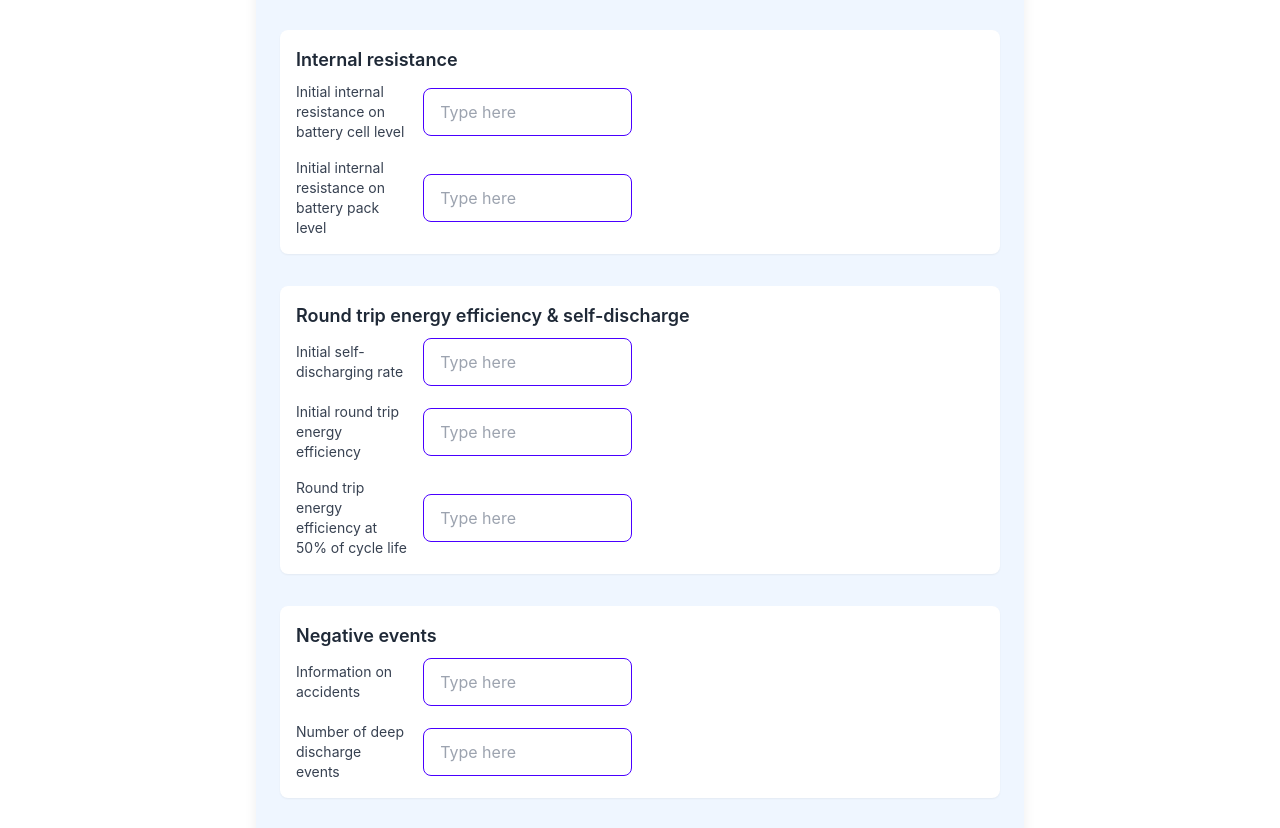
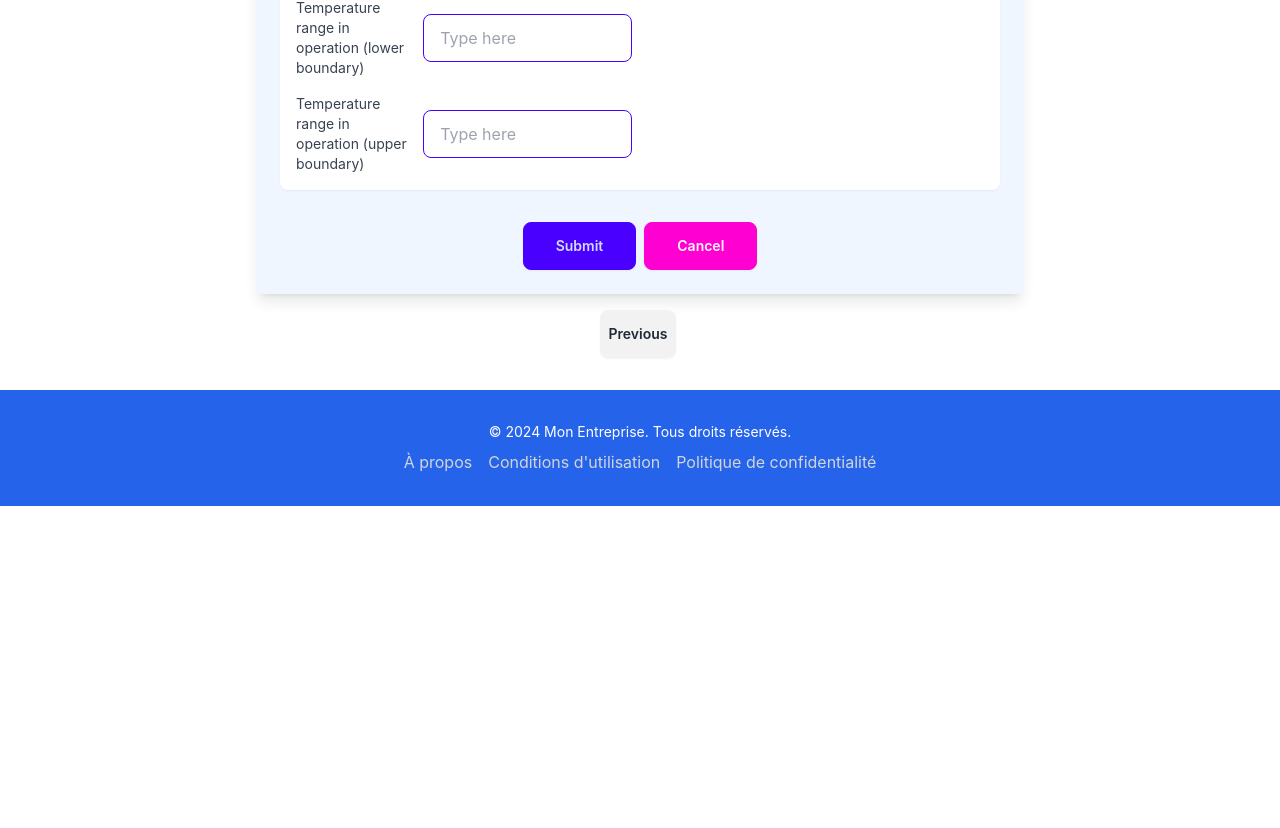
Before and after one commit to BacemJaza/BatteryForm, a React (Create React App) app in the folder battery-form/frontend/: page /performanceanddurability in a window 1280 px wide. Shown: the part 1742-2570 px from the top of the page. After the commit the page ends 2248 px from the top, so only its background shows below. Built offline with nearby package versions, Linux system fonts and the light colour scheme; the HTML template or start-up script is replaced by a standard one.

Commit message:
update infos

```diff
--- a/battery-form/frontend/src/components/formComponents/performanceanddurability.js
+++ b/battery-form/frontend/src/components/formComponents/performanceanddurability.js
@@ -6,29 +6,30 @@ import Footerform from '../../layouts/footerform';
 
 function FormulairePerformanceDurability() {
   const [progress, setProgress] = useState(0);
-  const navigate = useNavigate(); // Ajout de useNavigate pour la navigation
+  const navigate = useNavigate();
 
   const handleSubmit = () => {
-    // Logique de soumission du formulaire ici
-    // Par exemple, envoyer les données au serveur
-    // et mettre à jour l'état de la progression
-    setProgress(100); // Marquer la progression comme terminée à 100%
-    // Ici, vous pouvez ajouter du code supplémentaire pour gérer la soumission du formulaire
+    setProgress(100);
+    // Logique de soumission ici
   };
 
   const handleCancel = () => {
-    // Logique d'annulation du formulaire ici
-    // Par exemple, réinitialiser les champs de formulaire
-    setProgress(0); // Réinitialiser la progression
-    // Ici, vous pouvez ajouter du code supplémentaire pour gérer l'annulation du formulaire
+    setProgress(0);
+    // Logique d'annulation ici
   };
 
+  const handlePrevious = () => {
+    navigate('/batterymaterials');
+  };
 
-  const handlePrevious = () => {
-    console.log("Previous button clicked");
-    // Logique pour le bouton Previous
-    // Par exemple, naviguer vers la page précédente
-    navigate('/designofcircularity'); // Remplacez '/' par votre chemin de route réel
+  const [tooltip, setTooltip] = useState({ expected: false, reference: false, cRate: false });
+
+  const handleMouseEnter = (type) => {
+    setTooltip((prev) => ({ ...prev, [type]: true }));
+  };
+
+  const handleMouseLeave = (type) => {
+    setTooltip((prev) => ({ ...prev, [type]: false }));
   };
 
   return (
@@ -45,40 +46,99 @@ function FormulairePerformanceDurability() {
           <h3 className="text-lg font-semibold mb-2">Battery lifetime</h3>
           <div className="grid grid-cols-1 md:grid-cols-2 gap-x-4">
             <div className="flex flex-col space-y-4">
-              <div className="flex items-center space-x-4">
-                <label className="text-sm text-gray-700 w-48">Expected lifetime: Number of charge-discharge cycles</label>
+              <div className="flex items-center space-x-4 relative">
+                <label
+                  className="text-sm text-gray-700 w-48 cursor-pointer"
+                  onMouseEnter={() => handleMouseEnter('expected')}
+                  onMouseLeave={() => handleMouseLeave('expected')}
+                >
+                  Expected lifetime: Number of charge-discharge cycles
+                  {tooltip.expected && (
+                    <span className="absolute top-0 -left-56 w-48 mt-2 p-2 bg-gray-200 text-black text-sm rounded-md shadow-lg">
+                      Expected battery lifetime expressed in cycles. The exception for non-cycle applications in Article
+                      10 appears sensible, but is not included in the Annex XIII provision. The data attribute is defined
+                      by measurement conditions of the cycle-life test such as the C-Rate and the depth of
+                      discharge in the cycle-life test.
+                    </span>
+                  )}
+                </label>
                 <input
                   type="text"
                   placeholder="Type here"
                   className="input input-bordered input-primary w-full max-w-xs"
                 />
               </div>
-              <div className="flex items-center space-x-4">
-                <label className="text-sm text-gray-700 w-48">Cycle-life reference test</label>
+              <div className="flex items-center space-x-4 relative">
+                <label
+                  className="text-sm text-gray-700 w-48 cursor-pointer"
+                  onMouseEnter={() => handleMouseEnter('reference')}
+                  onMouseLeave={() => handleMouseLeave('reference')}
+                >
+                  Cycle-life reference test
+                  {tooltip.reference && (
+                    <span className="absolute top-0 -left-56 ml-2 mt-2 w-48 p-2 bg-gray-200 text-black text-sm rounded-md shadow-lg">
+                      Specification of the applied cycle-life test.
+                    </span>
+                  )}
+                </label>
                 <input
                   type="text"
                   placeholder="Type here"
                   className="input input-bordered input-primary w-full max-w-xs"
                 />
               </div>
-              <div className="flex items-center space-x-4">
-                <label className="text-sm text-gray-700 w-48">C-rate of relevant cycle-life test</label>
+              <div className="flex items-center space-x-4 relative">
+                <label
+                  className="text-sm text-gray-700 w-48 cursor-pointer"
+                  onMouseEnter={() => handleMouseEnter('cRate')}
+                  onMouseLeave={() => handleMouseLeave('cRate')}
+                >
+                  C-rate of relevant cycle-life test
+                  {tooltip.cRate && (
+                    <span className="absolute top-0 -left-56 w-48 mt-2 p-2 bg-gray-200 text-black text-sm rounded-md shadow-lg">
+                      Measurement parameter: Applied charge and discharge rate (C-rate) of relevant cycle-life test.
+                    </span>
+                  )}
+                </label>
                 <input
                   type="text"
                   placeholder="Type here"
                   className="input input-bordered input-primary w-full max-w-xs"
                 />
               </div>
-              <div className="flex items-center space-x-4">
-                <label className="text-sm text-gray-700 w-48">Capacity threshold for exhaustion</label>
+              <div className="flex items-center space-x-4 relative">
+                <label
+                  className="text-sm text-gray-700 w-48 cursor-pointer"
+                  onMouseEnter={() => handleMouseEnter('capacityThreshold')}
+                  onMouseLeave={() => handleMouseLeave('capacityThreshold')}
+                >
+                  Capacity threshold for exhaustion
+                  {tooltip.capacityThreshold && (
+                    <span className="absolute top-0 -left-56 w-48 mt-2 p-2 bg-gray-200 text-black text-sm rounded-md shadow-lg">
+                      Interpreted as minimum percentage of rated capacity, above which the battery is still considered operational as EV battery in its current life. The value has to be provided by the economic operator.
+                    </span>
+                  )}
+                </label>
                 <input
                   type="text"
                   placeholder="Type here"
                   className="input input-bordered input-primary w-full max-w-xs"
                 />
               </div>
-              <div className="flex items-center space-x-4">
-                <label className="text-sm text-gray-700 w-48">SOCE threshold for exhaustion</label>
+
+              <div className="flex items-center space-x-4 relative">
+                <label
+                  className="text-sm text-gray-700 w-48 cursor-pointer"
+                  onMouseEnter={() => handleMouseEnter('soceThreshold')}
+                  onMouseLeave={() => handleMouseLeave('soceThreshold')}
+                >
+                  SOCE threshold for exhaustion
+                  {tooltip.soceThreshold && (
+                    <span className="absolute top-0 -left-56 w-48 mt-2 p-2 bg-gray-200 text-black text-sm rounded-md shadow-lg">
+                      Derived as analogue to, and potential future replacement of “Capacity threshold for exhaustion”. Interpreted as minimum percentage of SOCE, above which the battery is still considered operational as EV battery in its current life. The value has to be provided by the economic operator. The SOCE standard is only applicable to electric vehicle batteries.
+                    </span>
+                  )}
+                </label>
                 <input
                   type="text"
                   placeholder="Type here"
@@ -183,17 +243,8 @@ function FormulairePerformanceDurability() {
                   className="input input-bordered input-primary w-full max-w-xs"
                 />
               </div>
-            </div>
-          </div>
-        </div>
-
-        {/* Sous-formulaire 4: Internal resistance */}
-        <div className="mb-8 bg-white rounded-lg p-4 shadow-sm">
-          <h3 className="text-lg font-semibold mb-2">Internal resistance</h3>
-          <div className="grid grid-cols-1 md:grid-cols-2 gap-x-4">
-            <div className="flex flex-col space-y-4">
               <div className="flex items-center space-x-4">
-                <label className="text-sm text-gray-700 w-48">Initial internal resistance on battery cell level</label>
+                <label className="text-sm text-gray-700 w-48">Temperature range in operation (lower boundary)</label>
                 <input
                   type="text"
                   placeholder="Type here"
@@ -201,65 +252,7 @@ function FormulairePerformanceDurability() {
                 />
               </div>
               <div className="flex items-center space-x-4">
-                <label className="text-sm text-gray-700 w-48">Initial internal resistance on battery pack level</label>
-                <input
-                  type="text"
-                  placeholder="Type here"
-                  className="input input-bordered input-primary w-full max-w-xs"
-                />
-              </div>
-            </div>
-          </div>
-        </div>
-
-        {/* Sous-formulaire 5: Round trip energy efficiency & self-discharge */}
-        <div className="mb-8 bg-white rounded-lg p-4 shadow-sm">
-          <h3 className="text-lg font-semibold mb-2">Round trip energy efficiency & self-discharge</h3>
-          <div className="grid grid-cols-1 md:grid-cols-2 gap-x-4">
-            <div className="flex flex-col space-y-4">
-              <div className="flex items-center space-x-4">
-                <label className="text-sm text-gray-700 w-48">Initial self-discharging rate</label>
-                <input
-                  type="text"
-                  placeholder="Type here"
-                  className="input input-bordered input-primary w-full max-w-xs"
-                />
-              </div>
-              <div className="flex items-center space-x-4">
-                <label className="text-sm text-gray-700 w-48">Initial round trip energy efficiency</label>
-                <input
-                  type="text"
-                  placeholder="Type here"
-                  className="input input-bordered input-primary w-full max-w-xs"
-                />
-              </div>
-              <div className="flex items-center space-x-4">
-                <label className="text-sm text-gray-700 w-48">Round trip energy efficiency at 50% of cycle life</label>
-                <input
-                  type="text"
-                  placeholder="Type here"
-                  className="input input-bordered input-primary w-full max-w-xs"
-                />
-              </div>
-            </div>
-          </div>
-        </div>
-
-        {/* Sous-formulaire 6: Negative events */}
-        <div className="mb-8 bg-white rounded-lg p-4 shadow-sm">
-          <h3 className="text-lg font-semibold mb-2">Negative events</h3>
-          <div className="grid grid-cols-1 md:grid-cols-2 gap-x-4">
-            <div className="flex flex-col space-y-4">
-              <div className="flex items-center space-x-4">
-                <label className="text-sm text-gray-700 w-48">Information on accidents</label>
-                <input
-                  type="text"
-                  placeholder="Type here"
-                  className="input input-bordered input-primary w-full max-w-xs"
-                />
-              </div>
-              <div className="flex items-center space-x-4">
-                <label className="text-sm text-gray-700 w-48">Number of deep discharge events</label>
+                <label className="text-sm text-gray-700 w-48">Temperature range in operation (upper boundary)</label>
                 <input
                   type="text"
                   placeholder="Type here"
@@ -279,8 +272,7 @@ function FormulairePerformanceDurability() {
       <div className="flex justify-center mt-4 space-x-4">
         <button onClick={handlePrevious} className="btn btn-gray px-2 py-2 mr-1">Previous</button>
       </div>
-       {/* Intégration du FooterForm à la fin de la page */}
-       <div className="mt-8"> {/* Ajout d'une marge supérieure pour l'espace */}
+      <div className="mt-8">
         <Footerform />
       </div>
     </div>
```
